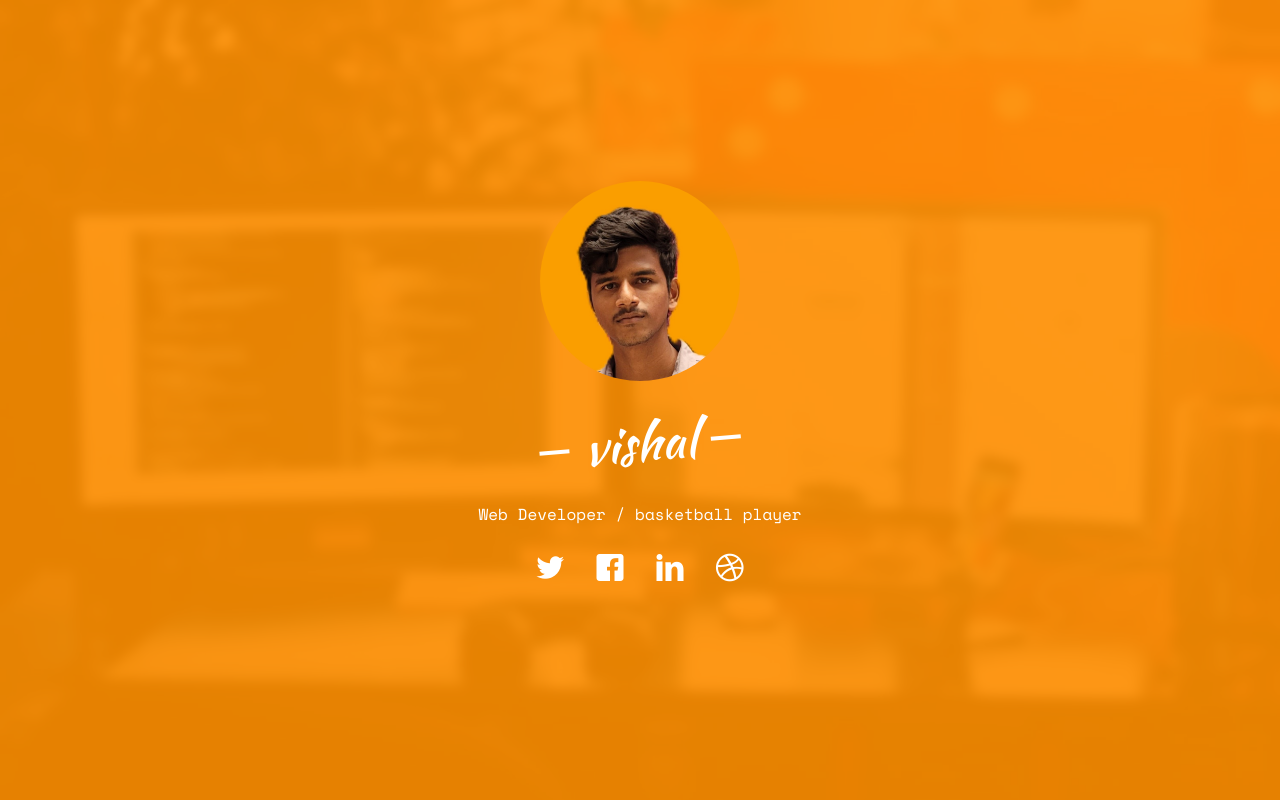
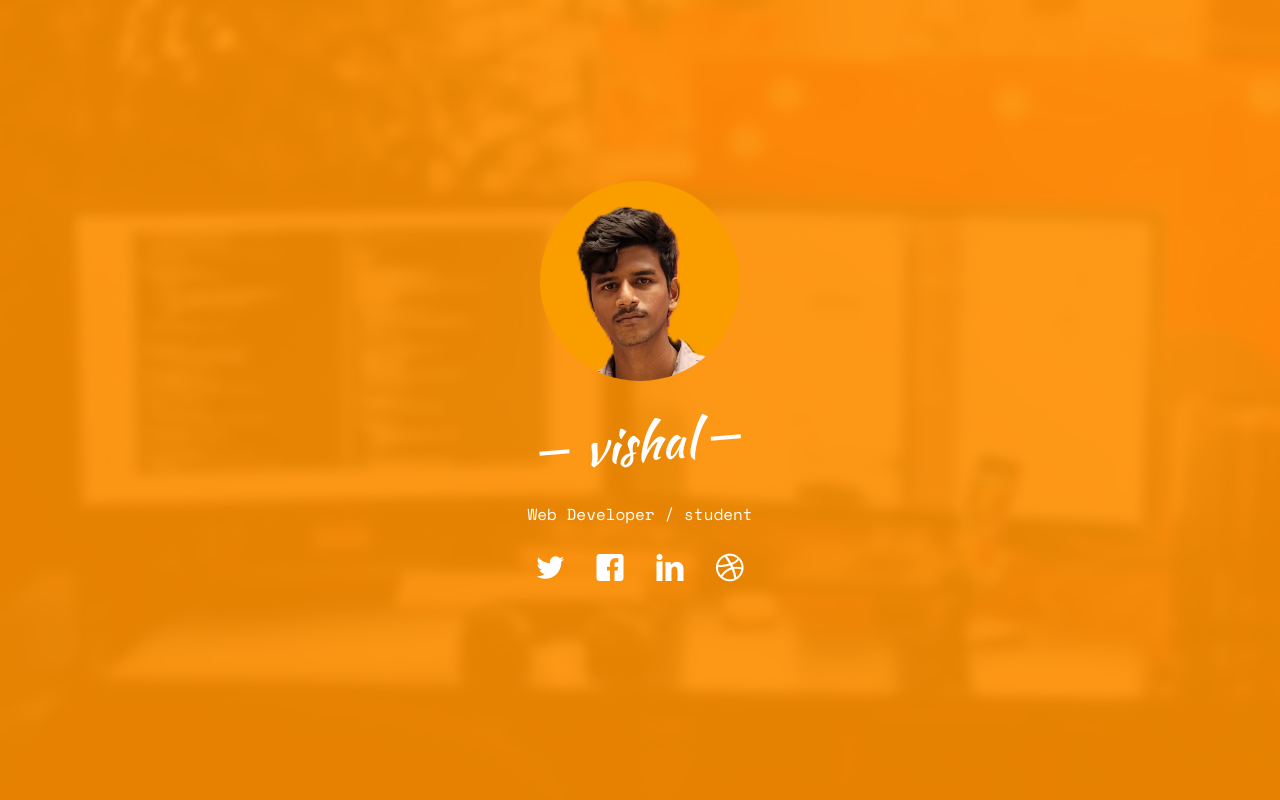
Before and after one commit to vishalge-org/profileme, a plain HTML site: page index.html in a window 1280 px wide. Shown: the top 800 px of the page. Drawn offline with nearby package versions, Linux system fonts and the light colour scheme; some packages are replaced by stand-ins of ours; no server answers; files whose address does not match are found by name.

Commit message:
Update index.html

```diff
--- a/index.html
+++ b/index.html
@@ -55,7 +55,7 @@
 						<div class="display-tc js-fullheight animate-box" data-animate-effect="fadeIn">
 							<div class="profile-thumb" style="background: url(images/20231119_120459.jpg);"></div>
 							<h1><span>vishal</span></h1>
-							<h3><span>Web Developer / basketball player</span></h3>
+							<h3><span>Web Developer / student</span></h3>
 							<p>
 								<ul class="fh5co-social-icons">
 									<li><a href="#"><i class="icon-twitter2"></i></a></li>
```
